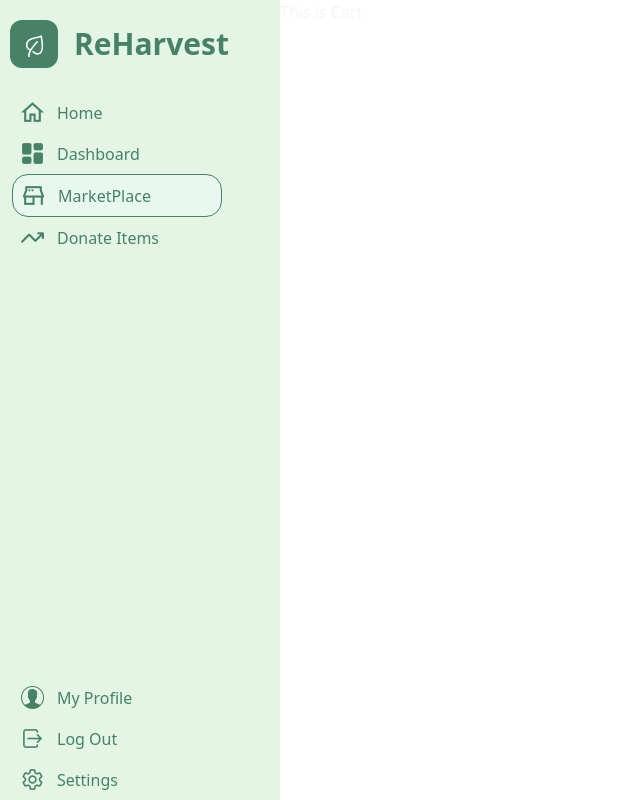
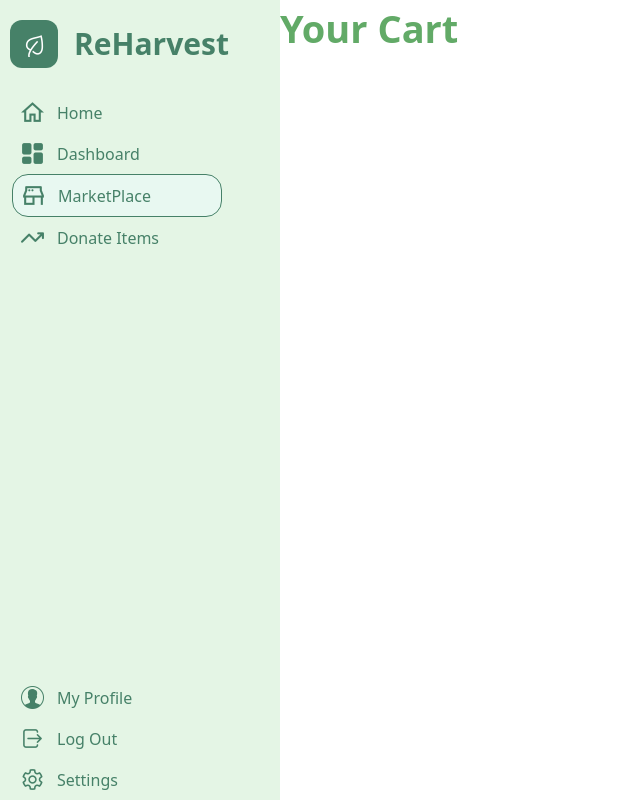
Before and after one commit to anshulvyasa/ReHarvest_FrontEnd, a Next.js app: page /app/marketplace/cart in a window 1280 px wide. Shown: the whole page, without its empty margins (0-640 px from the left). Built offline with nearby package versions, Linux system fonts and the light colour scheme; no server answers; sample sign-in values are in the browser's storage.

Commit message:
again try to solve some eslint issude

```diff
--- a/app/(business-logic)/app/marketplace/cart/page.tsx
+++ b/app/(business-logic)/app/marketplace/cart/page.tsx
@@ -1,4 +1,10 @@
+import CartHeader from "@/components/business-logic/cart/cart-header";
+
 const Cart = () => {
-  return <div>This is Cart</div>;
+  return (
+    <section className="">
+      <CartHeader />
+    </section>
+  );
 };
 export default Cart;
--- a/components/business-logic/cart/cart-header.tsx
+++ b/components/business-logic/cart/cart-header.tsx
@@ -1,5 +1,7 @@
 const CartHeader=()=>{
-return <div>This is Card Header </div>
+return <div className="">
+   <h1 className="font-[700] text-[38px] text-[#62AA67]">Your Cart</h1>
+</div>
 }
 
 export default CartHeader;
--- a/components/business-logic/marketplace/list-product.tsx
+++ b/components/business-logic/marketplace/list-product.tsx
@@ -2,7 +2,7 @@
 
 import { Card } from "@/components/ui/card";
 import { Product, product } from "@/config";
-import { useAppDispatch, useAppSelector } from "@/lib/redux/hook";
+import { useAppDispatch } from "@/lib/redux/hook";
 import { Minus, Plus, ShoppingCart } from "lucide-react";
 import Image from "next/image";
 import React, { useState } from "react";
```
